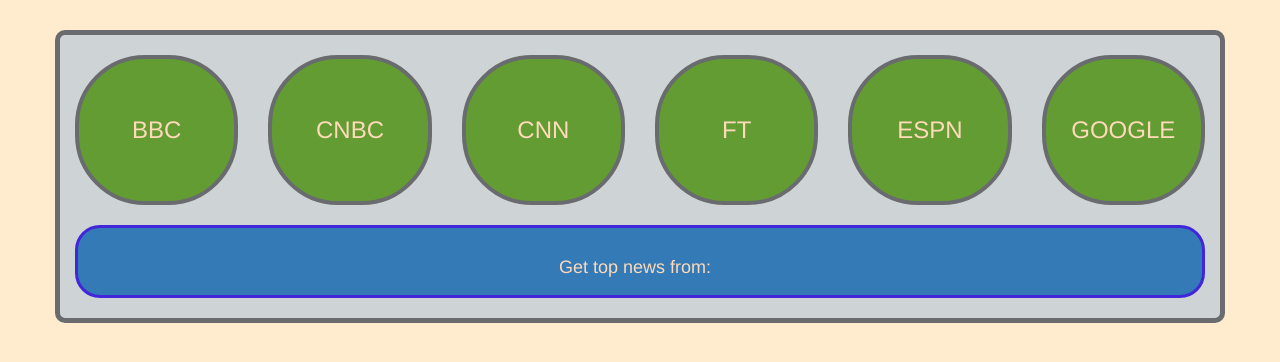
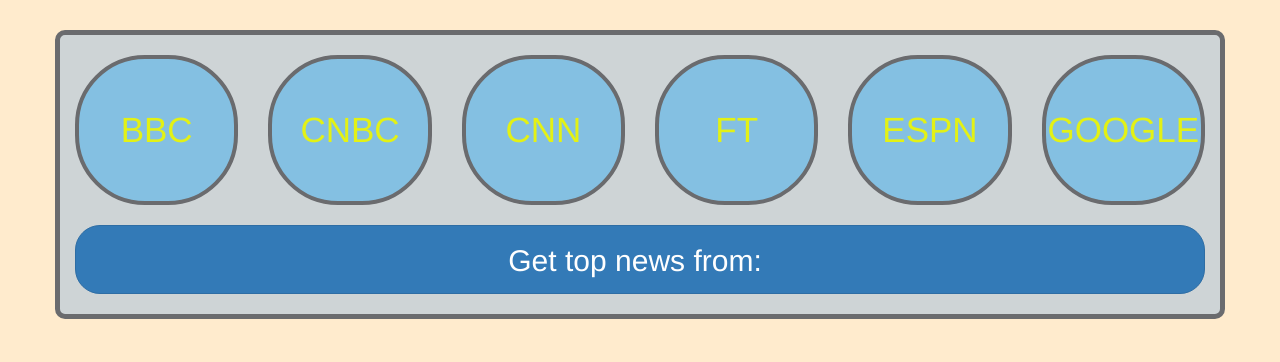
Before and after one commit to Lavitr/ReduxAsyncActions, a React app: page / in a window 1280 px wide. Shown: the top 362 px of the page. Built offline with nearby package versions, Linux system fonts and the light colour scheme.

Commit message:
styles updated

```diff
--- a/src/containers/TopNews.js
+++ b/src/containers/TopNews.js
@@ -4,7 +4,7 @@
 import { NewsItem } from '../components/NewsItem';
 
 let TopNews = ({ channels, loading }) => {
-    let topNews = null;
+    let topNews = "";
 
     if (channels) {
         topNews = channels.map((article, index) =>
--- a/src/css/styles.css
+++ b/src/css/styles.css
@@ -21,7 +21,7 @@
 }
 
 .channel-button{
-    background-color: rgb(98, 156, 51);
+    background-color: rgb(132, 192, 226);
     position: relative;
     margin:20px auto;
     height: 150px;
@@ -41,8 +41,8 @@
     top:50%;
     left:50%;
     transform: translate(-50%,-50%);
-    font-size: 3.0vh;
-    color: peachpuff;
+    font-size: 35px;
+    color: rgb(227, 241, 21);
 }
 
 .article-wrapper{
@@ -71,11 +71,7 @@
 
 .btn{
     margin-bottom:20px;
-    border:3px solid rgb(65, 38, 218);
-}
-
-.btn-primary{
-    color: peachpuff;
+    font-size: 30px;
 }
 
 .btn-lg{
```
